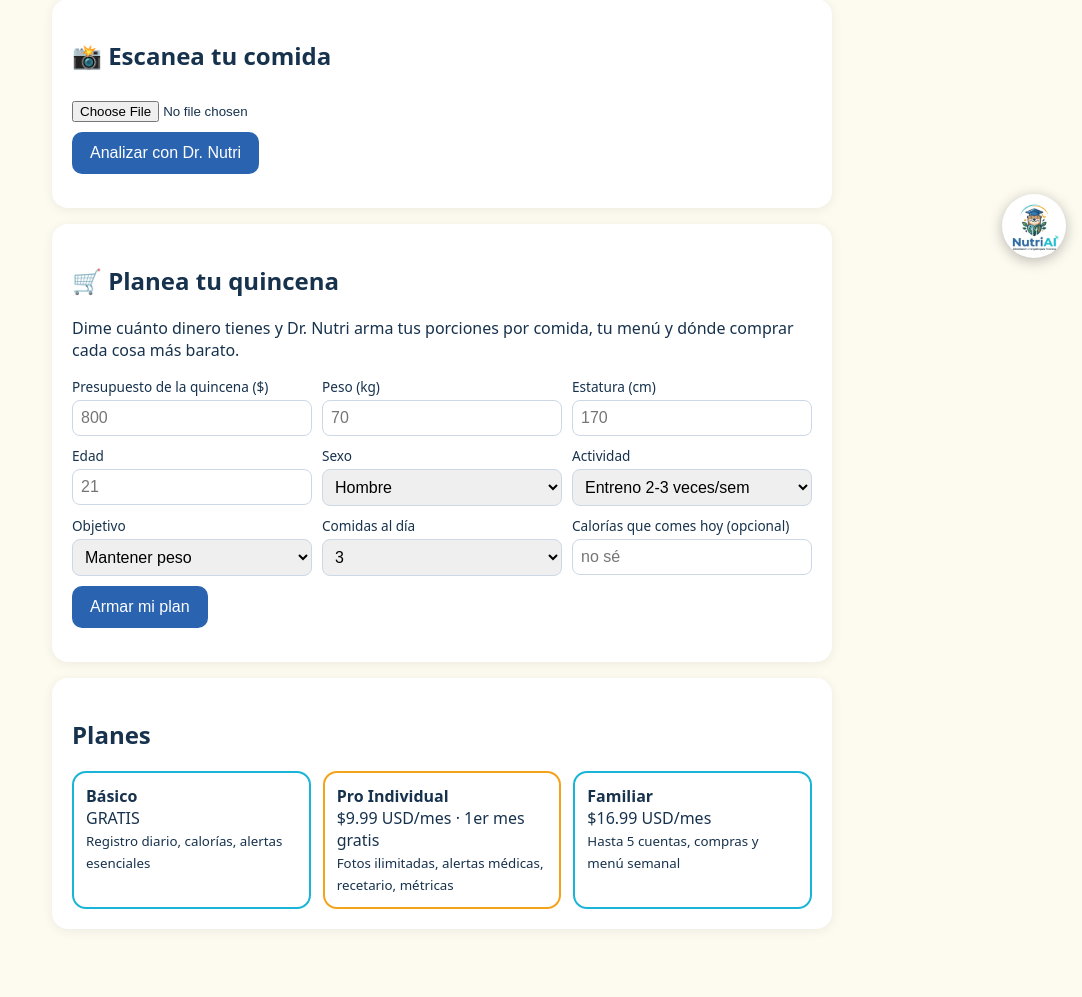
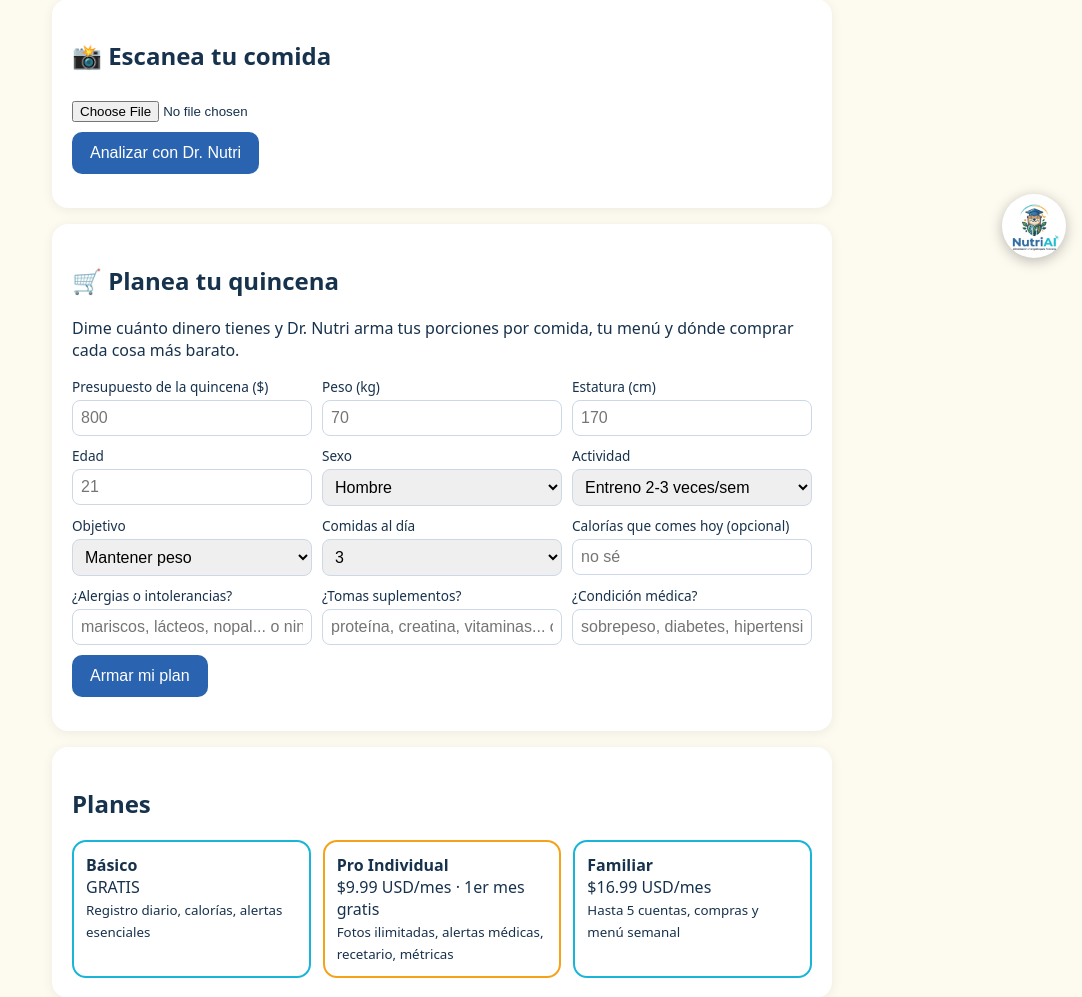
Before and after one commit to caresmedalex-dev/nutriai, a Flask app: page / in a window 1280 px wide. Shown: the part 526-1523 px from the top of the page, without its empty margins (198-1280 px from the left). Before the commit the page ends 1455 px from the top, so only its background shows below. Run offline with Flask 3, Linux system fonts and the light colour scheme.

Commit message:
Add files via upload

```diff
--- a/templates/index.html
+++ b/templates/index.html
@@ -35,7 +35,10 @@ input[type=file]{margin:10px 0;max-width:100%}.macros{display:flex;flex-wrap:wra
 <label>Actividad<select id="p_act"><option value="1">Casi no me muevo</option><option value="2" selected>Entreno 2-3 veces/sem</option><option value="3">Entreno 4+ veces/sem</option></select></label>
 <label>Objetivo<select id="p_obj"><option value="1">Mantener peso</option><option value="2">Bajar grasa</option><option value="3">Ganar músculo</option></select></label>
 <label>Comidas al día<select id="p_com"><option value="3">3</option><option value="4">4 (con colación)</option></select></label>
-<label>Calorías que comes hoy (opcional)<input id="p_kcal" type="number" placeholder="no sé"></label></div>
+<label>Calorías que comes hoy (opcional)<input id="p_kcal" type="number" placeholder="no sé"></label>
+<label>¿Alergias o intolerancias?<input id="p_ale" placeholder="mariscos, lácteos, nopal... o ninguna"></label>
+<label>¿Tomas suplementos?<input id="p_sup" placeholder="proteína, creatina, vitaminas... o ninguno"></label>
+<label>¿Condición médica?<input id="p_con" placeholder="sobrepeso, diabetes, hipertensión... o ninguna"></label></div>
 <button id="pgo">Armar mi plan</button><div id="pres" style="margin-top:14px"></div></section>
 <section class="card"><h2>Planes</h2><div class="plans">
 <div><b>Básico</b><br>GRATIS<br><small>Registro diario, calorías, alertas esenciales</small></div>
@@ -59,17 +62,18 @@ $('go').onclick=async()=>{const f=$('foto').files[0];if(!f)return $('res').textC
  $('res').textContent='Dr. Nutri está analizando... 🦦';const fd=new FormData();fd.append('foto',f);
  try{const r=await fetch('/api/scan',{method:'POST',body:fd});const d=await r.json();$('res').innerHTML=d.error?esc(d.error):render(d)}catch(e){$('res').textContent='Error de conexión'}};
 
-function datosPlan(){return {presupuesto:$('p_pres').value,peso:$('p_peso').value,estatura:$('p_est').value,edad:$('p_edad').value,sexo:$('p_sexo').value,actividad:$('p_act').value,objetivo:$('p_obj').value,comidas:$('p_com').value,kcal:$('p_kcal').value}}
+function datosPlan(){return {presupuesto:$('p_pres').value,peso:$('p_peso').value,estatura:$('p_est').value,edad:$('p_edad').value,sexo:$('p_sexo').value,actividad:$('p_act').value,objetivo:$('p_obj').value,comidas:$('p_com').value,kcal:$('p_kcal').value,alergias:$('p_ale').value,suplementos:$('p_sup').value,condiciones:$('p_con').value}}
 const IC={desayuno:'🌅 Desayuno',comida:'☀️ Comida',cena:'🌙 Cena',colacion:'🍎 Colación'};
 const por=x=>`${esc(x.nombre.toLowerCase())} ${x.pzas?esc(x.pzas)+' pza':esc(x.g)+' '+esc(x.unidad)}`;
 function renderPlan(p){
  let h=`<h3>Tu plan de ${p.dias} días (${esc(p.modo)})</h3><div class="macros"><span>🔥 ${p.kcal_real} kcal/día</span><span>💪 ${p.prot_real} g proteína (meta ${p.prot_obj})</span><span>💰 $${Math.round(p.costo_total)} de $${Math.round(p.presupuesto)}</span><span>≈ $${Math.round(p.costo_dia)}/día</span></div>`;
  h+=p.alcanza?`<p class="sem verde">✅ Te sobran $${Math.round(p.sobrante)}</p>`:`<p class="sem rojo">⚠️ Te faltan $${Math.round(p.faltante)}: alcanzas para ${p.dias_alcanza} de ${p.dias} días. Compra para esos días y completa en la siguiente quincena.</p>`;
  p.notas.forEach(n=>h+=`<p>ℹ️ ${esc(n)}</p>`); if(p.sugerencia)h+=`<p>💡 ${esc(p.sugerencia)}</p>`;
- h+='<h4>🍽️ Cómo repartir tu día</h4><ul>'+Object.entries(p.comidas).map(([m,v])=>`<li><b>${IC[m]}</b> (~${v.kcal} kcal): ${v.items.map(por).join(', ')}</li>`).join('')+'</ul>';
- h+='<h4>🏬 Dónde comprar (lo más barato)</h4>'+Object.entries(p.por_tienda).map(([t,its])=>`<details open><summary><b>${esc(t)}</b> · $${Math.round(its.reduce((a,i)=>a+i.costo,0))}</summary><table class="tb">${its.map(i=>`<tr><td>${esc(i.nombre)}</td><td>${esc(i.kg_total)} ${i.unidad=='ml'?'l':'kg'}</td><td>$${Math.round(i.costo)}</td></tr>`).join('')}</table></details>`).join('');
+ h+='<h4>🍽️ Cómo repartir tu día</h4>'+Object.entries(p.comidas).map(([m,v])=>`<p><b>${IC[m]}</b> (~${v.kcal} kcal)</p><ul>${v.lineas.map(x=>`<li>${esc(x)}</li>`).join('')}</ul>`).join('');
+ h+='<h4>🍳 Domingo de preparación (2 a 3 horas)</h4><ol>'+p.prep.map(x=>`<li>${esc(x)}</li>`).join('')+'</ol>';
+ h+=`<h4>📅 Semana tipo (se repite todas las semanas)</h4><table class="tb">${p.menu.slice(0,7).map(m=>`<tr><td><b>${m.dia}</b></td><td>${['desayuno','comida','cena','colacion'].filter(k=>m[k]).map(k=>IC[k].split(' ')[0]+' '+esc(m[k])).join('<br>')}</td></tr>`).join('')}</table>`;
+ h+='<h4>🏬 Dónde comprar y qué marca</h4>'+Object.entries(p.por_tienda).map(([t,its])=>`<details open><summary><b>${esc(t)}</b> · $${Math.round(its.reduce((a,i)=>a+i.costo,0))}</summary><table class="tb">${its.map(i=>`<tr><td>${esc(i.nombre)}<br><small>${esc(i.pres)}${i.verificado?' ✓ precio verificado':''}</small></td><td>× ${i.paquetes}</td><td>$${Math.round(i.costo)}</td></tr>`).join('')}</table></details>`).join('')+'<p><small>Alternativa económica en cada producto: marca propia de la tienda o granel.</small></p>';
  const u=Object.entries(p.una_tienda); if(u.length)h+='<h4>📊 Si compras todo en una sola tienda</h4><ul>'+u.map(([t,v])=>`<li>${esc(t)}: $${Math.round(v)}</li>`).join('')+`</ul><p>Combinando tiendas ahorras $${Math.round(u[0][1]-p.costo_total)} frente a la mejor tienda única.</p>`;
- h+=`<h4>📅 Menú de ${p.dias} días</h4><details><summary>Ver menú completo</summary><table class="tb">${p.menu.map(m=>`<tr><td><b>${m.dia}</b></td><td>${['desayuno','comida','cena','colacion'].filter(k=>m[k]).map(k=>IC[k].split(' ')[0]+' '+esc(m[k])).join('<br>')}</td></tr>`).join('')}</table></details>`;
  h+='<p><button id="rgo">🍳 Recetas con IA</button></p><div id="rtxt"></div>';
  return h+`<small>${esc(p.aviso)} Las cantidades son orientativas y no sustituyen a un nutriólogo.</small>`;
 }
```
